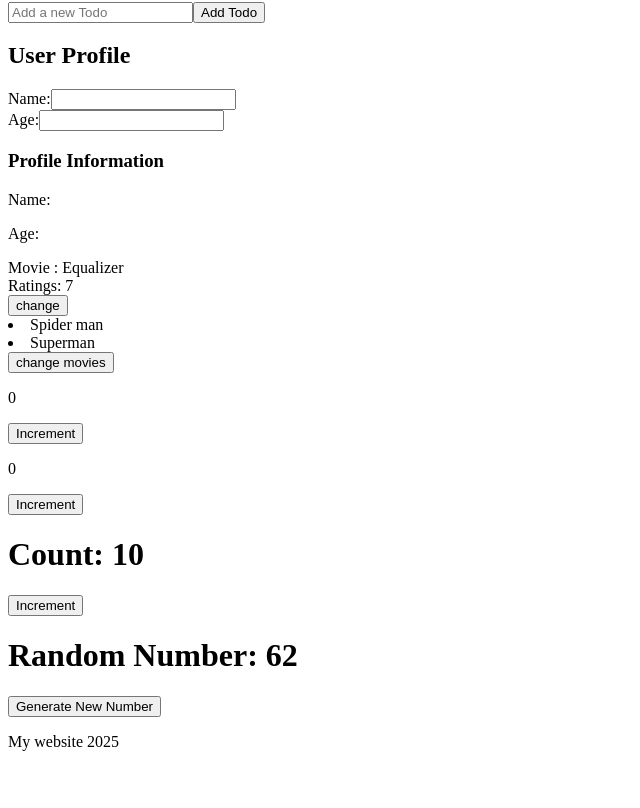
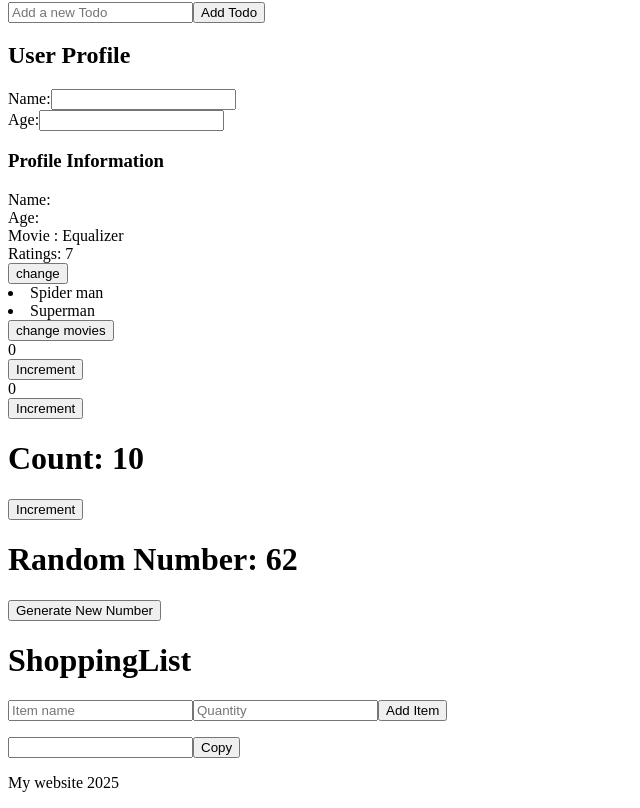
Before and after one commit to JimHui12/react2025, a React (Vite) app: page / in a window 1280 px wide. Shown: the part 1767-2575 px from the top of the page, without its empty margins (0-640 px from the left). Before the commit the page ends 2534 px from the top, so only its background shows below. Built offline with nearby package versions, Linux system fonts and the light colour scheme.

Commit message:
new content

```diff
--- a/src/App.jsx
+++ b/src/App.jsx
@@ -3,7 +3,7 @@ import Main from "./components/Main";
 import Footer from "./components/Footer";
 
 /*
-* 2:29:29
+* 2:41:35
 */
 const App = () => {
   return (
--- a/src/components/ComponentOne.jsx
+++ b/src/components/ComponentOne.jsx
@@ -2,7 +2,7 @@ const ComponentOne = ({ count, onClickHandler }) => {
   const handleClick = () => onClickHandler();
   return (
     <div>
-      <p>{count}</p>
+      <div>{count}</div>
       <button onClick={handleClick}>Increment</button>
     </div>
   );
--- a/src/components/ComponentTwo.jsx
+++ b/src/components/ComponentTwo.jsx
@@ -2,7 +2,7 @@ const ComponentTwo = ({ count, onClickHandler }) => {
   const handleClick = () => onClickHandler();
   return (
     <div>
-      <p>{count}</p>
+      <div>{count}</div>
       <button onClick={handleClick}>Increment</button>
     </div>
   );
--- /dev/null
+++ b/src/components/CopyInput.jsx
@@ -0,0 +1,25 @@
+import { useState } from "react"
+import PopupContent from "./PopupContent"
+const CopyInput = () => {
+    const [inputValue, setInputValue] = useState('')
+    const [copied, setCopied] = useState(false)
+
+    const handleCopy = () => {
+        navigator.clipboard.writeText(inputValue).then(() => {
+            setCopied(true)
+            setTimeout(()=> setCopied(false), 2000)
+            console.log(11)
+        })
+        console.log(1122)
+    }
+
+  return (
+    <div>
+        <input type="text" value={inputValue} onChange={e => setInputValue(e.target.value)} />
+        <button onClick={handleCopy}>Copy</button>
+        <PopupContent copied={copied}/>
+    </div>
+  )
+}
+
+export default CopyInput
--- a/src/components/Main.jsx
+++ b/src/components/Main.jsx
@@ -15,6 +15,8 @@ import ComponentOne from "./ComponentOne";
 import ComponentTwo from "./ComponentTwo";
 import ExampleOne from "./ExampleOne";
 import ExampleTwo from "./ExampleTwo";
+import ShoppingList from "./ShoppingList";
+import CopyInput from "./CopyInput";
 import { useCounterStore } from "../store/test";
 import { useEffect, useState } from "react";
 
@@ -33,7 +35,7 @@ const Main = () => {
   return (
     <main>
       <h2>Main Content</h2>
-      <p>
+
         <UserList />
         <ProductList />
         <User
@@ -65,7 +67,9 @@ const Main = () => {
         />
         <ExampleOne />
         <ExampleTwo />
-      </p>
+        <ShoppingList />
+
+        <CopyInput/>
     </main>
   );
 };
--- /dev/null
+++ b/src/components/PopupContent.jsx
@@ -0,0 +1,11 @@
+const PopupContent = ({copied}) => {
+  return (
+    <section>{
+        copied && (
+            <div style={{position: 'absolute', bottom: '3rem'}}>Copied to Clipboard</div>
+
+        )}</section>
+  )
+}
+
+export default PopupContent
--- a/src/components/Profile.jsx
+++ b/src/components/Profile.jsx
@@ -28,8 +28,8 @@ const Profile = () => {
             </label>
         </div>
         <h3>Profile Information</h3>
-        <p>Name: {profile.name}</p>
-        <p>Age: {profile.age}</p>
+        <div>Name: {profile.name}</div>
+        <div>Age: {profile.age}</div>
     </div>
   )
 }
--- /dev/null
+++ b/src/components/ShoppingList.jsx
@@ -0,0 +1,45 @@
+import { useState } from "react"
+
+const ShoppingList = () => {
+    const [items, setItems] = useState([])
+    const [name, setName] = useState('')
+    const [quantity, setQuantity] = useState('')
+
+    const handleSubmit = e => {
+        e.preventDefault()
+        if(!name || !quantity) return;
+
+        const newItem = {
+            name,
+            quantity: parseInt(quantity),
+        };
+
+        setItems((prevItems) => [...prevItems, newItem]);
+        setName("");
+        setQuantity("");
+    }
+
+  return (
+    <div>
+        <h1>
+        ShoppingList
+        </h1>
+        <form onSubmit={handleSubmit}>
+            <input type="text" placeholder="Item name" value={name} onChange={e => setName(e.target.value)}/>
+            <input type="number" placeholder="Quantity" value={quantity} onChange={e => setQuantity(e.target.value)}/>
+            <button type="submit">Add Item</button>
+        </form>
+
+        <ul>
+            {items.map((item, index) => (
+                <li key={index}>
+                    {item.name} - Quantity: {item.quantity}
+                </li>
+            ))}
+        </ul>
+
+        </div>
+  )
+}
+
+export default ShoppingList
```
